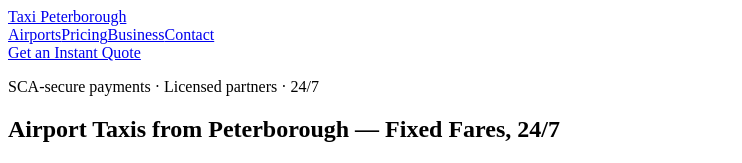
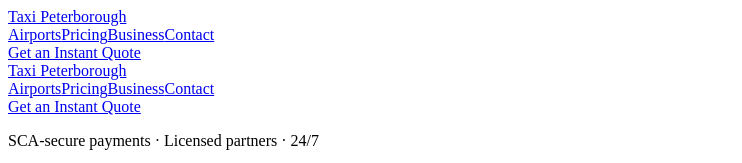
Before and after one commit to Abid3s/Taxi-Peterborough, a Next.js app: page / in a window 1280 px wide. Shown: the top 163 px of the page, without its empty margins (0-742 px from the left). Built offline with nearby package versions, Linux system fonts and the light colour scheme.

Commit message:
Assemble homepage with NavBar, Hero, and QuoteShell

```diff
--- a/src/app/page.tsx
+++ b/src/app/page.tsx
@@ -1,14 +1,14 @@
-"use client";
+import NavBar from '@/components/NavBar'
+import Hero from '@/components/Hero'
+import QuoteShell from '@/components/QuoteShell'
 
-import * as React from "react";
-import Hero from "@/components/Hero";
-import QuoteShell from "@/components/QuoteShell";
-
-export default function HomePage() {
+export default function Home(){
   return (
-    <div>
+    <>
+      <NavBar />
       <Hero />
       <QuoteShell />
-    </div>
-  );
+      {/* add airport LP teaser, footer */}
+    </>
+  )
 }
```
